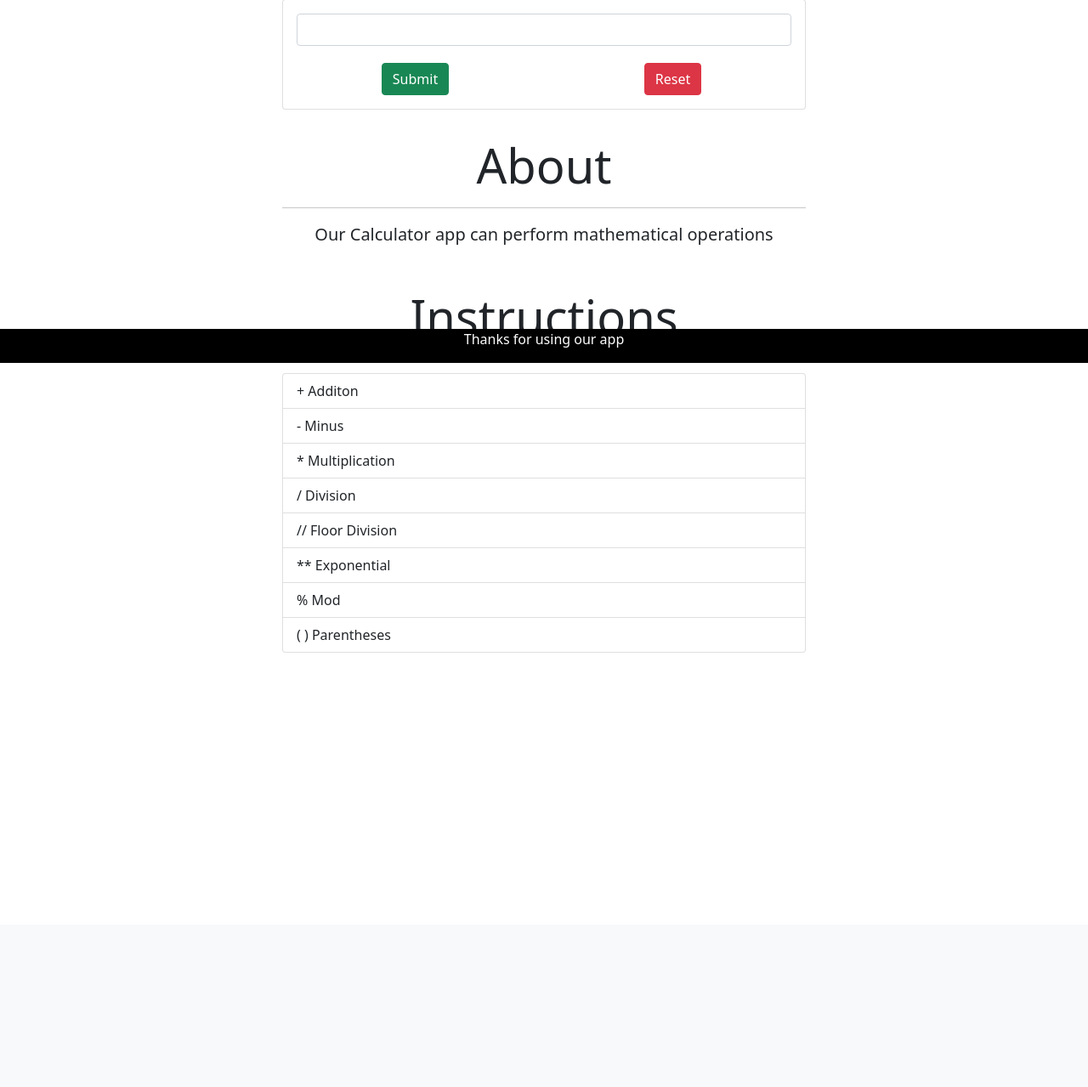
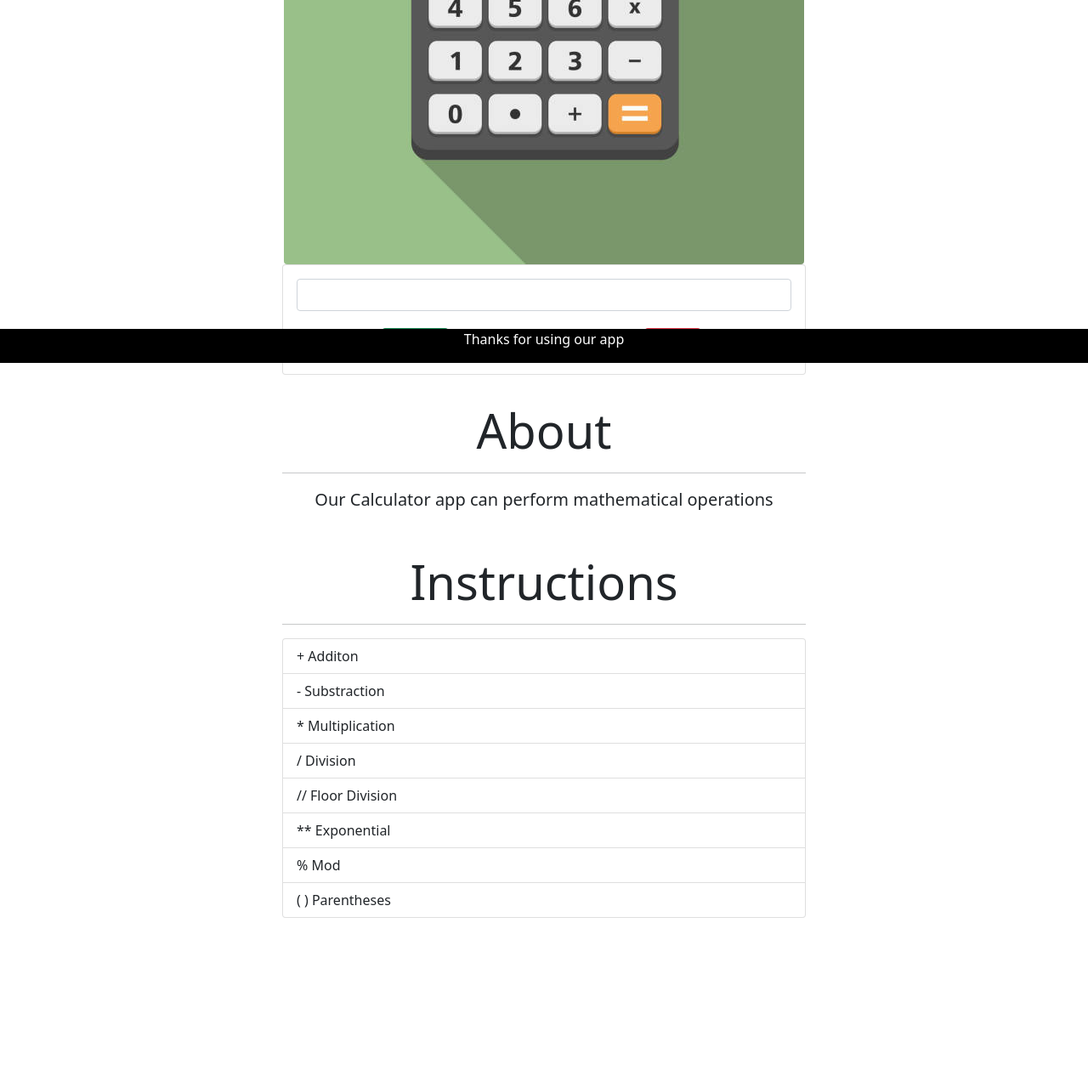
Before and after one commit to nandinichhajed/Calculator-and-VotingAPP-Using-Django, a Django app: template djangoproject/templates/calculatorapp/index.html in a window 1280 px wide. Shown: the part 373-1652 px from the top of the page at 85% size. Before the commit the page ends 1141 px from the top, so only its background shows below. Run offline with Django 3.2, Linux system fonts and the light colour scheme; the template is opened without the code that fills it, so the values that code supplies are empty; parts of the project's set-up code (start-up, migrations or seed data) failed here and were passed over.

Commit message:
Updating html files

```diff
--- a/djangoproject/templates/calculatorapp/index.html
+++ b/djangoproject/templates/calculatorapp/index.html
@@ -62,7 +62,9 @@
         {% endif %}
         <div class="row">
             <div class="col-md-6" style="margin: 1rem auto 0  auto;">
-                <img class="img-fluid" src="{% static 'main.jpg' %}">
+                <div class="text-center">
+                    <img src="{% static 'calculator.jpg' %}" class="rounded" alt="Responsive image">
+                </div>
                 <div class="card">
                     <div class="card-body">
                         <form method="GET" action="{% url 'submitquery'%}">
@@ -103,14 +105,14 @@
                 </p>
                 <hr>
                 <ul class="list-group">
-                    <li class="list-group-item">+ Additon</li>
-                    <li class="list-group-item">- Minus</li>
-                    <li class="list-group-item">* Multiplication</li>
-                    <li class="list-group-item">/ Division</li>
-                    <li class="list-group-item">// Floor Division</li>
-                    <li class="list-group-item">** Exponential</li>
-                    <li class="list-group-item">% Mod</li>
-                    <li class="list-group-item">( ) Parentheses</li>
+                    <li class="list-group-item"> +   Additon</li>
+                    <li class="list-group-item"> -   Substraction</li>
+                    <li class="list-group-item"> *   Multiplication</li>
+                    <li class="list-group-item"> /   Division</li>
+                    <li class="list-group-item"> //  Floor Division</li>
+                    <li class="list-group-item"> **  Exponential</li>
+                    <li class="list-group-item"> %   Mod</li>
+                    <li class="list-group-item"> ( ) Parentheses</li>
 
                 </ul>
             </div>
--- a/djangoproject/templates/votingapp/index.html
+++ b/djangoproject/templates/votingapp/index.html
@@ -104,7 +104,7 @@
                                 <td>{{key}}</td>
                                 <td>
                                     <div class="progress">
-                                        <div class="progress-bar" role="progressbar" style="width: {{value}}%"
+                                        <div class="progress-bar" role="progressbar"
                                             aria-valuenow="100" aria-valuemin="0" aria-valuemax="100">{{value}}</div>
                                     </div>
                                 </td>
```
